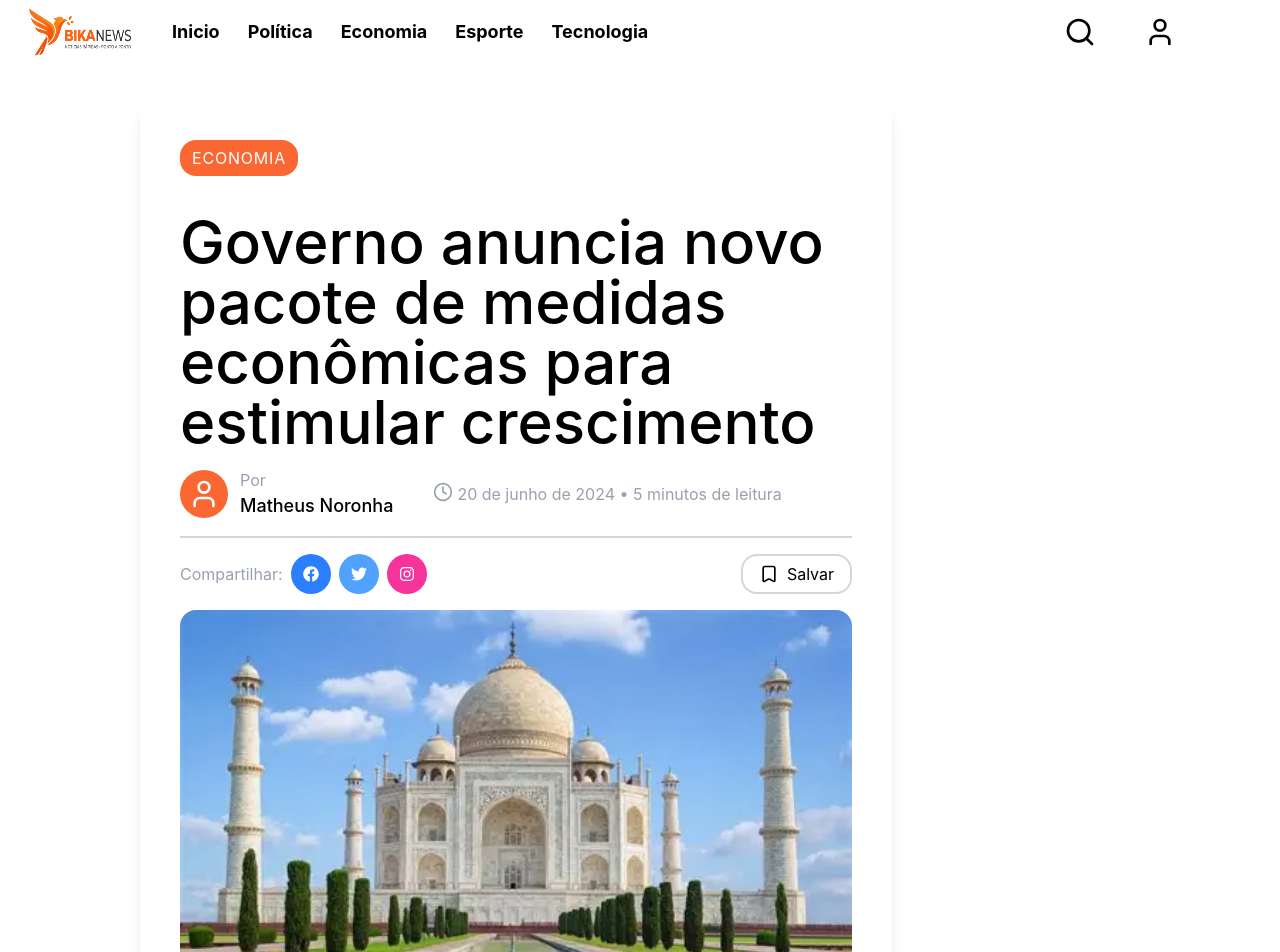
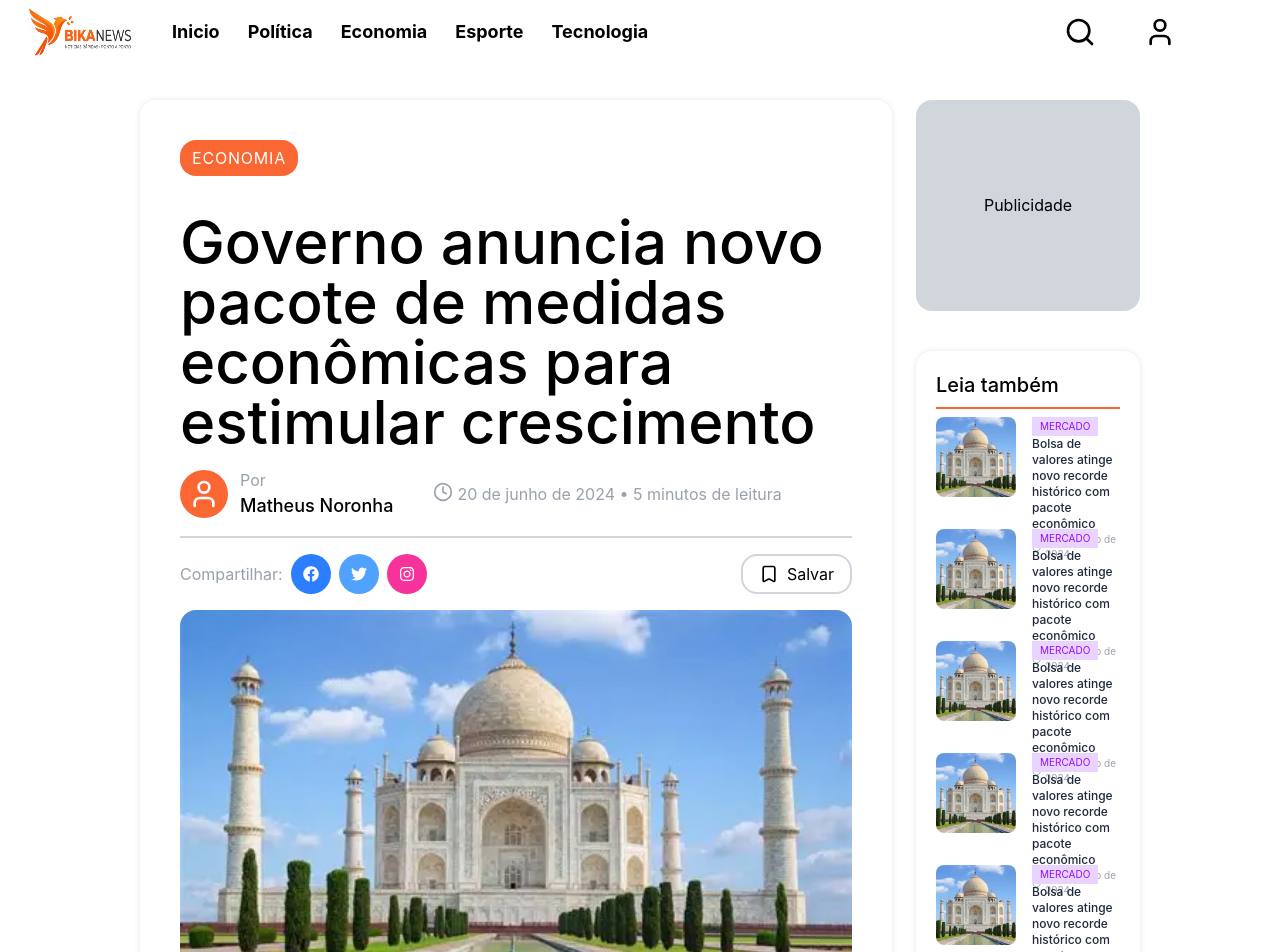
Before and after one commit to matheusnoronhasilvawork-ops/BikaNews, a React (Vite) app: page / in a window 1280 px wide. Shown: the top 952 px of the page. Built offline with nearby package versions, Linux system fonts and the light colour scheme.

Commit message:
feat: finalização da coluna 2

```diff
--- a/src/newScreen.tsx
+++ b/src/newScreen.tsx
@@ -1,6 +1,6 @@
 import Footer from "./components/footer";
 import Header from "./components/header";
-import { Clock, User, Bookmark, Share2 } from "lucide-react";
+import { Clock, User, Bookmark, Share2, Newspaper } from "lucide-react";
 import { FaFacebook, FaTwitter, FaInstagram } from "react-icons/fa";
 import TajMahal from "./assets/tajMahal.png";
 
@@ -8,8 +8,8 @@ export function NewScreen() {
     return (
         <div className="min-h-screen flex flex-col gap-4">
             <Header />
-            <main className="flex-1 flex flex-row items-center overflow-x-hidden gap-6 pb-44 px-35 pt-5">
-                <div className="flex flex-col flex-3 justify-center gap-4 shadow-lg rounded-2xl bg-white p-10">
+            <main className="flex-1 flex flex-row overflow-x-hidden gap-6 pb-44 px-35 pt-5">
+                <div className="flex flex-col flex-3 justify-center gap-4 shadow-[0_0_6px_rgba(0,0,0,0.1)] rounded-2xl bg-white p-10">
                     <h2 className="bg-[#fa6732] py-1.5 px-3 text-white rounded-2xl tracking-wider w-fit">ECONOMIA</h2>
                     <h1 className="text-6xl font-medium mt-5">Governo anuncia novo pacote de medidas econômicas para estimular crescimento</h1>
                     <div className="flex flex-row items-center gap-10">
@@ -95,7 +95,95 @@ export function NewScreen() {
                         </div>
                     </div>
                 </div>
-                <div className="flex flex-col flex-1"></div>
+                <div className="flex flex-col flex-1 h-auto gap-10">
+                    <div className="w-full h-60 items-center justify-center flex bg-gray-300 rounded-2xl">
+                        <span>Publicidade</span>
+                    </div>
+                    <div className="flex flex-col w-full h-full shadow-[0_0_6px_rgba(0,0,0,0.1)] bg-white rounded-2xl px-5 py-5 gap-2">
+                        <h3 className="text-xl font-medium">Leia também</h3>
+                        <div className="w-full h-0.5 bg-[#fa6732]" />
+                        <div className="flex flex-col gap-8">
+                            <div className="flex flex-row h-20 w-full gap-4 group cursor-pointer">
+                                <div className="h-full min-w-20 rounded-lg overflow-hidden">
+                                    <img className="h-full w-full object-cover group-hover:scale-110 transition duration-500" src={TajMahal} alt="" />
+                                </div>
+                                <div className="flex flex-col justify-between">
+                                    <h4 className="bg-purple-200 text-purple-600 py-0.5 px-2 text-[0.625rem] w-fit">MERCADO</h4>
+                                    <span className="text-xs group-hover:text-[#fa6732] font-medium text-gray-800">Bolsa de valores atinge novo recorde histórico com pacote econômico</span>
+                                    <div className="flex flex-row items-center">
+                                        <Clock className="w-3 h-3 text-gray-400" />
+                                        <span className="text-gray-400 text-[0.625rem] ml-1">20 de junho de 2024</span>
+                                    </div>
+                                </div>
+                            </div>
+                            <div className="flex flex-row h-20 w-full gap-4 group cursor-pointer">
+                                <div className="h-full min-w-20 rounded-lg overflow-hidden">
+                                    <img className="h-full w-full object-cover group-hover:scale-110 transition duration-500" src={TajMahal} alt="" />
+                                </div>
+                                <div className="flex flex-col justify-between">
+                                    <h4 className="bg-purple-200 text-purple-600 py-0.5 px-2 text-[0.625rem] w-fit">MERCADO</h4>
+                                    <span className="text-xs group-hover:text-[#fa6732] font-medium text-gray-800">Bolsa de valores atinge novo recorde histórico com pacote econômico</span>
+                                    <div className="flex flex-row items-center">
+                                        <Clock className="w-3 h-3 text-gray-400" />
+                                        <span className="text-gray-400 text-[0.625rem] ml-1">20 de junho de 2024</span>
+                                    </div>
+                                </div>
+                            </div>
+                            <div className="flex flex-row h-20 w-full gap-4 group cursor-pointer">
+                                <div className="h-full min-w-20 rounded-lg overflow-hidden">
+                                    <img className="h-full w-full object-cover group-hover:scale-110 transition duration-500" src={TajMahal} alt="" />
+                                </div>
+                                <div className="flex flex-col justify-between">
+                                    <h4 className="bg-purple-200 text-purple-600 py-0.5 px-2 text-[0.625rem] w-fit">MERCADO</h4>
+                                    <span className="text-xs group-hover:text-[#fa6732] font-medium text-gray-800">Bolsa de valores atinge novo recorde histórico com pacote econômico</span>
+                                    <div className="flex flex-row items-center">
+                                        <Clock className="w-3 h-3 text-gray-400" />
+                                        <span className="text-gray-400 text-[0.625rem] ml-1">20 de junho de 2024</span>
+                                    </div>
+                                </div>
+                            </div>
+                            <div className="flex flex-row h-20 w-full gap-4 group cursor-pointer">
+                                <div className="h-full min-w-20 rounded-lg overflow-hidden">
+                                    <img className="h-full w-full object-cover group-hover:scale-110 transition duration-500" src={TajMahal} alt="" />
+                                </div>
+                                <div className="flex flex-col justify-between">
+                                    <h4 className="bg-purple-200 text-purple-600 py-0.5 px-2 text-[0.625rem] w-fit">MERCADO</h4>
+                                    <span className="text-xs group-hover:text-[#fa6732] font-medium text-gray-800">Bolsa de valores atinge novo recorde histórico com pacote econômico</span>
+                                    <div className="flex flex-row items-center">
+                                        <Clock className="w-3 h-3 text-gray-400" />
+                                        <span className="text-gray-400 text-[0.625rem] ml-1">20 de junho de 2024</span>
+                                    </div>
+                                </div>
+                            </div>
+                            <div className="flex flex-row h-20 w-full gap-4 group cursor-pointer">
+                                <div className="h-full min-w-20 rounded-lg overflow-hidden">
+                                    <img className="h-full w-full object-cover group-hover:scale-110 transition duration-500" src={TajMahal} alt="" />
+                                </div>
+                                <div className="flex flex-col justify-between">
+                                    <h4 className="bg-purple-200 text-purple-600 py-0.5 px-2 text-[0.625rem] w-fit">MERCADO</h4>
+                                    <span className="text-xs group-hover:text-[#fa6732] font-medium text-gray-800">Bolsa de valores atinge novo recorde histórico com pacote econômico</span>
+                                    <div className="flex flex-row items-center">
+                                        <Clock className="w-3 h-3 text-gray-400" />
+                                        <span className="text-gray-400 text-[0.625rem] ml-1">20 de junho de 2024</span>
+                                    </div>
+                                </div>
+                            </div>
+                        </div>
+                    </div>
+                    <div className="w-full h-60 bg-[#fa6732] rounded-2xl py-7 px-12">
+                        <div className='flex flex-col gap-4 w-full items-center'>
+                            <div className='flex flex-row items-center self-start gap-4 w-fit'>
+                                <Newspaper className='text-white h-6 w-6' />
+                                <h1 className='text-white font-medium text-xl'>Receba nossas notícias</h1>
+                            </div>
+                            <h2 className='text-white text-xs'>Inscreva-se para receber as principais notícias do dia diretamente no seu e-mail.</h2>
+                        </div>
+                        <div className='flex flex-col w-full gap-4'>
+                            <input type="email" name="" placeholder='seuemail@gmail.com' id="" className='outline-none w-full h-12 bg-white p-4 rounded-md' />
+                            <button className='w-full h-12 bg-white text-[#fa6732] rounded-md font-medium cursor-pointer text-lg'>Inscrever-se</button>
+                        </div>
+                    </div>
+                </div>
             </main>
             <Footer />
         </div>
```
